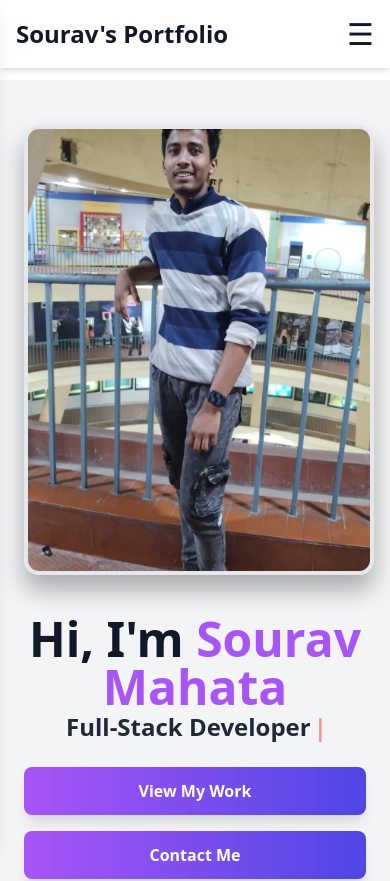
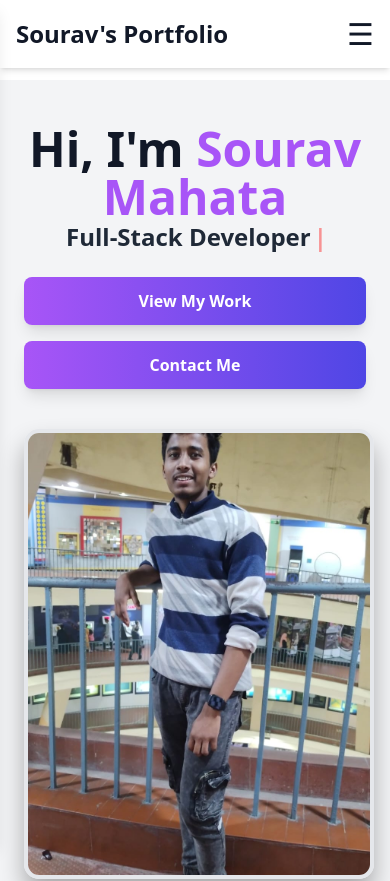
Before and after one commit to mahatasourav/Portfolio, a React (Vite) app in the folder frontend-main/: page / in a window 390 px wide. Shown: the top 881 px of the page. Built offline with nearby package versions, Linux system fonts and the light colour scheme.

Commit message:
Fix layout issue in Hero section by removing flex-reverse class

```diff
--- a/frontend-main/src/sections/Hero.jsx
+++ b/frontend-main/src/sections/Hero.jsx
@@ -9,7 +9,7 @@
       id="home"
       className="h-screen flex items-center justify-center bg-gray-100"
     >
-      <div className="container mx-auto px-6 lg:px-20 flex flex-col-reverse lg:flex-row items-center gap-10">
+      <div className="container mx-auto px-6 lg:px-20 flex flex-col lg:flex-row items-center gap-10">
         {/* Left Content */}
         <div
           className="text-center lg:text-left max-w-xl animate-fade-in"
```
